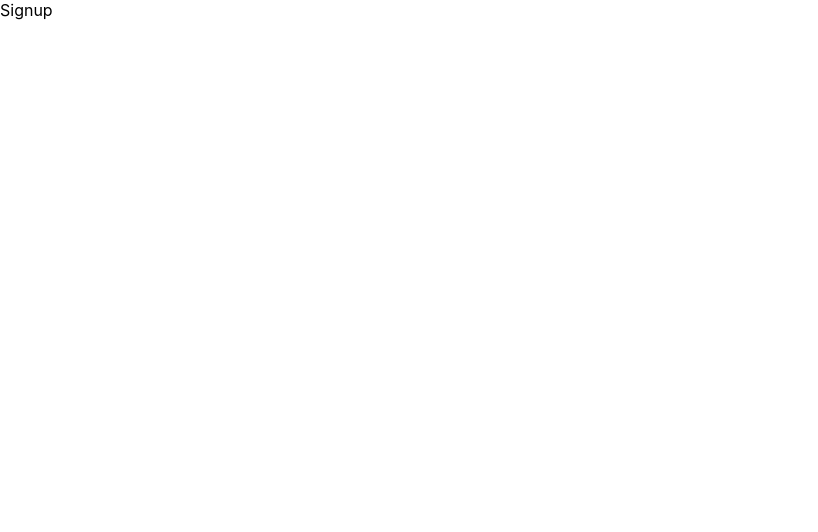
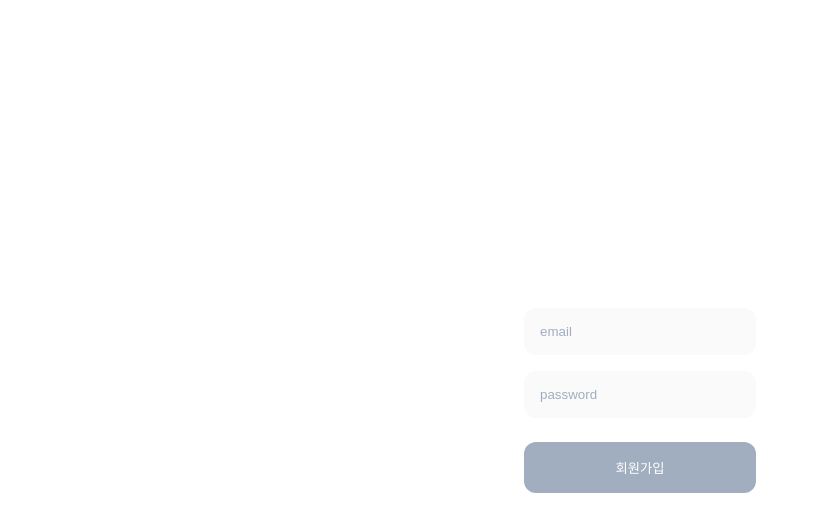
Before and after one commit to YaeheeChoe/wanted-pre-onboarding-frontend, a React (Create React App) app: page /signup in a window 1280 px wide. Shown: the top 532 px of the page, without its empty margins (0-818 px from the left). Built offline with nearby package versions, Linux system fonts and the light colour scheme.

Commit message:
add signup page

```diff
--- a/src/page/Signin.js
+++ b/src/page/Signin.js
@@ -45,7 +45,7 @@ function Signin() {
         <Cont>
             <EmailInput setSubmitable={setEmailRight} setParent={setEmail} />
             <PasswordInput setSubmitable={setPasswordRight} setParent={setPassword}/>
-            {isEmailRight && isPasswordRight ? <Btn onClick={onSubmit}>제출</Btn> : <DisabledBtn disabled>제출</DisabledBtn>}
+            {isEmailRight && isPasswordRight ? <Btn onClick={onSubmit}>로그인</Btn> : <DisabledBtn disabled>로그인</DisabledBtn>}
         </Cont>
     </RootCont>
   )
--- a/src/page/Signup.js
+++ b/src/page/Signup.js
@@ -1,10 +1,54 @@
+
 import React from 'react'
+import EmailInput from '../component/EmailInput'
+import PasswordInput from '../component/PasswordInput'
+import styled from 'styled-components'
+import { COLORS } from '../styles/colors'
+import { useState } from 'react'
+const RootCont =styled.div`
+    position: absolute;
+    width :300px;
+    height: 300px;
+    top: calc(50% - 100px);
+    left: calc(50% - 150px);
+`
+const Cont = styled.div`
+    display:flex;
+    flex-direction:column;
+    align-items:center;
+`;
 
+const Btn = styled.button`
+    background: ${COLORS.primary};
+    color: ${COLORS.white};
+    padding:16px;
+    width: 232px;
+    margin : 16px;
+`
+const DisabledBtn = styled.button`
+    background: ${COLORS.coolgray002};
+    color: ${COLORS.white};
+    padding:16px;
+    width: 232px;
+    margin : 16px;
+`
 function Signup() {
+    const [isEmailRight, setEmailRight] = useState(false);
+    const [isPasswordRight, setPasswordRight] = useState(false);
+    const [email, setEmail] = useState('');
+    const [password, setPassword] = useState('');
+
+    const onSubmit = () => {
+        alert(`email: ${email} password: ${password}`);
+    }
   return (
-    <div>
-      Signup
-    </div>
+    <RootCont>
+        <Cont>
+            <EmailInput setSubmitable={setEmailRight} setParent={setEmail} />
+            <PasswordInput setSubmitable={setPasswordRight} setParent={setPassword}/>
+            {isEmailRight && isPasswordRight ? <Btn data-testid="signup-button" onClick={onSubmit}>회원가입</Btn> : <DisabledBtn data-testid="signup-button" disabled>회원가입</DisabledBtn>}
+        </Cont>
+    </RootCont>
   )
 }
 
```
